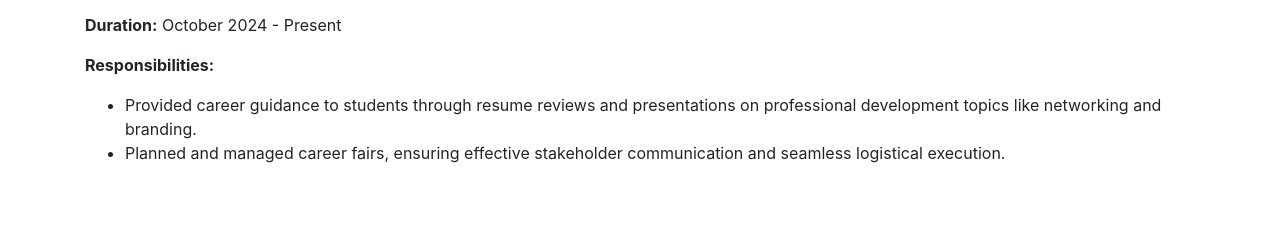
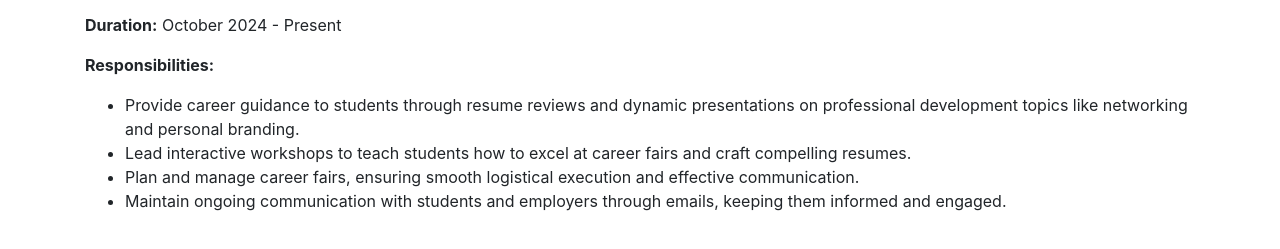
Before and after one commit to 1234567890925/info, a plain HTML site: page uw.html in a window 1280 px wide. Shown: the part 273-522 px from the top of the page. Drawn offline with nearby package versions, Linux system fonts and the light colour scheme.

Commit message:
uw-work update

```diff
--- a/uw.html
+++ b/uw.html
@@ -19,10 +19,10 @@
         <p><strong>Duration:</strong> October 2024 - Present</p>
         <p><strong>Responsibilities:</strong></p>
         <ul>
-            <li>Provided career guidance to students through resume reviews and presentations on professional development
-                topics like networking and branding.</li>
-            <li>Planned and managed career fairs, ensuring effective stakeholder communication and seamless logistical
-                execution.</li>
+            <li>Provide career guidance to students through resume reviews and dynamic presentations on professional development topics like networking and personal branding.</li>
+            <li>Lead interactive workshops to teach students how to excel at career fairs and craft compelling resumes.</li>
+            <li>Plan and manage career fairs, ensuring smooth logistical execution and effective communication.</li>
+            <li>Maintain ongoing communication with students and employers through emails, keeping them informed and engaged.</li>
         </ul>
     </div>
 
```
